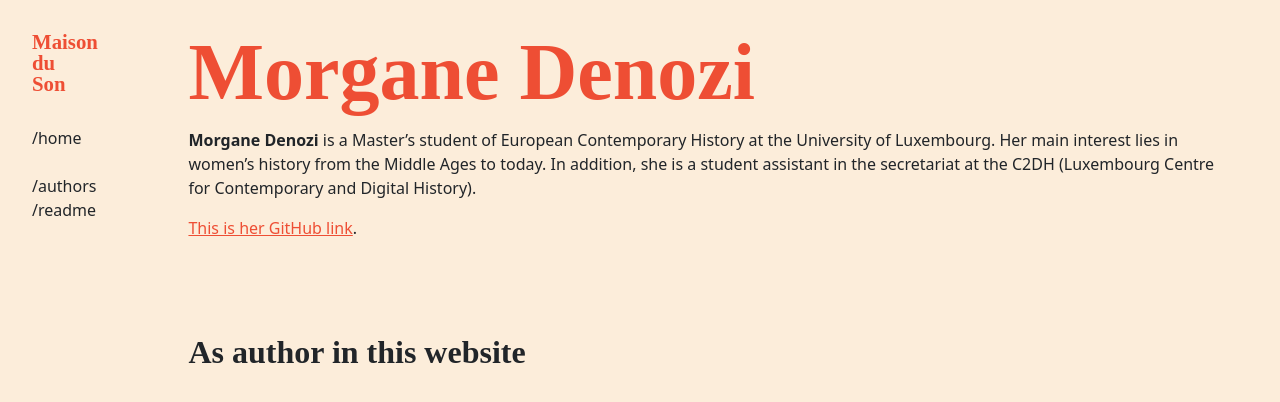
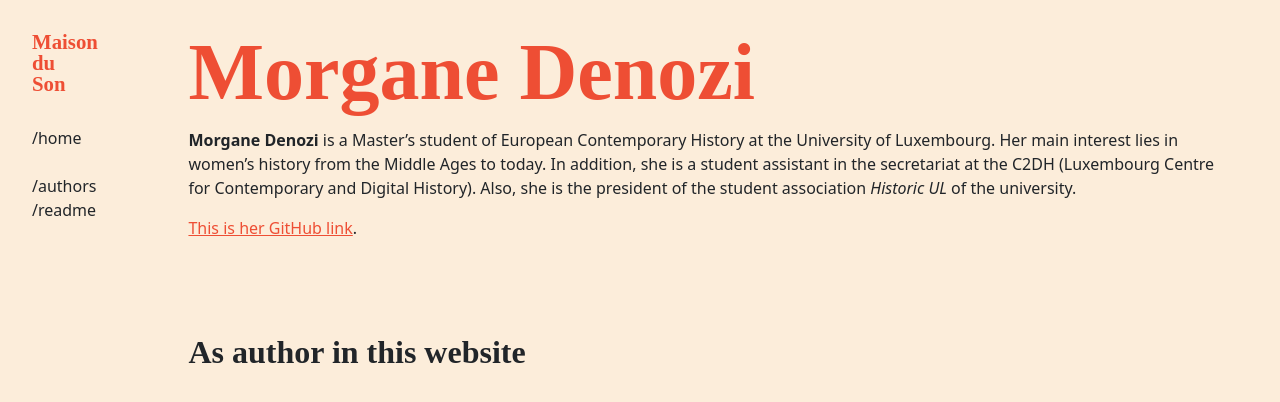
Before and after one commit to C2DH/maison-du-son, a Jekyll site: the page built from _people/morgane-denozi.md, in a window 1280 px wide. Shown: the top 402 px of the page. Built offline with Jekyll 4.4.1, drawn with Linux system fonts in a browser that asks for light colours; some web fonts are replaced.

Commit message:
Update morgane-denozi.md

```diff
--- a/_people/morgane-denozi.md
+++ b/_people/morgane-denozi.md
@@ -2,6 +2,6 @@
 title: Morgane Denozi
 ---
 
-**Morgane Denozi** is a Master's student of European Contemporary History at the University of Luxembourg. Her main interest lies in women's history from the Middle Ages to today. In addition, she is a student assistant in the secretariat at the C2DH (Luxembourg Centre for Contemporary and Digital History).
+**Morgane Denozi** is a Master's student of European Contemporary History at the University of Luxembourg. Her main interest lies in women's history from the Middle Ages to today. In addition, she is a student assistant in the secretariat at the C2DH (Luxembourg Centre for Contemporary and Digital History). Also, she is the president of the student association *Historic UL* of the university.
 
 [This is her GitHub link](https://github.com/MoDzi0907).
```
